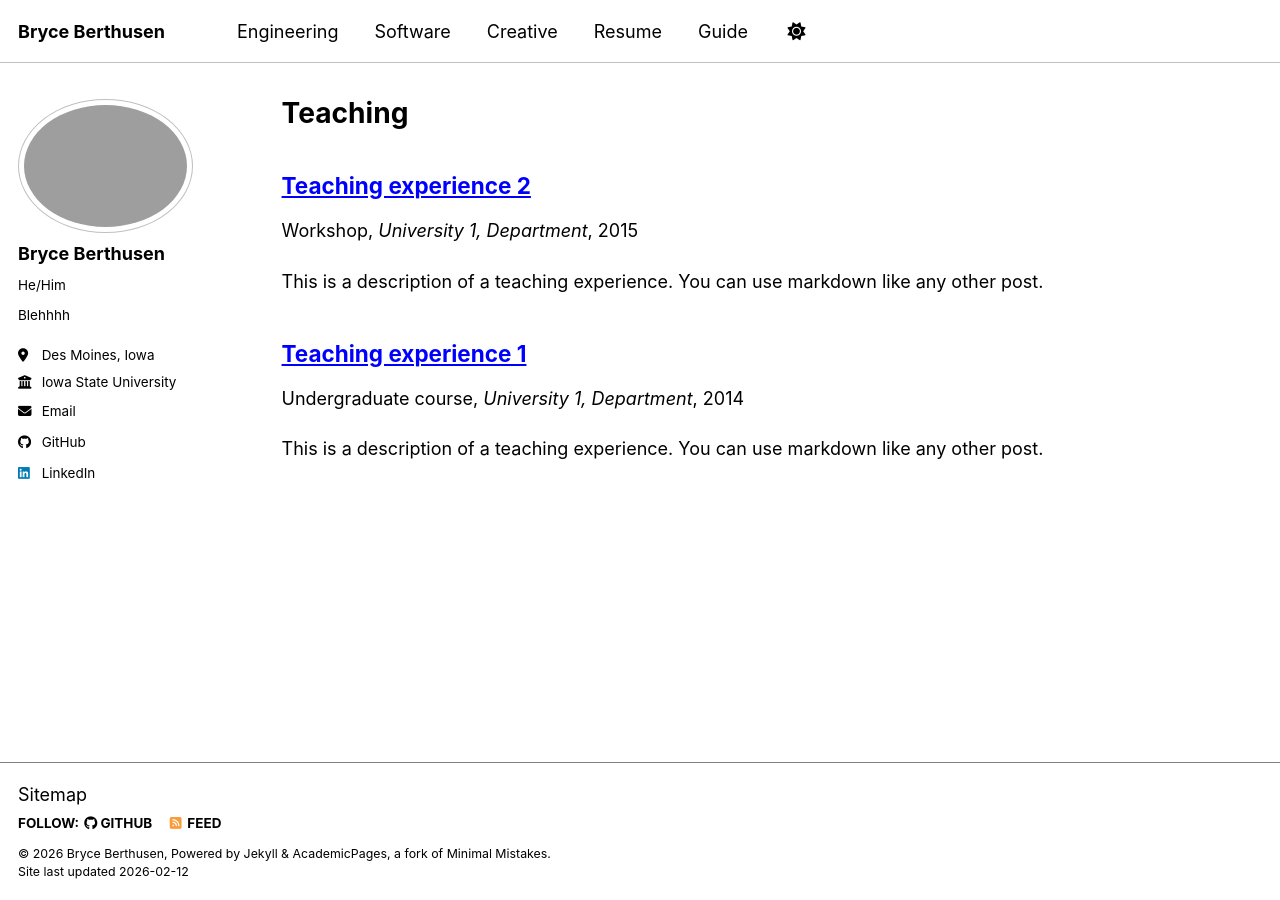
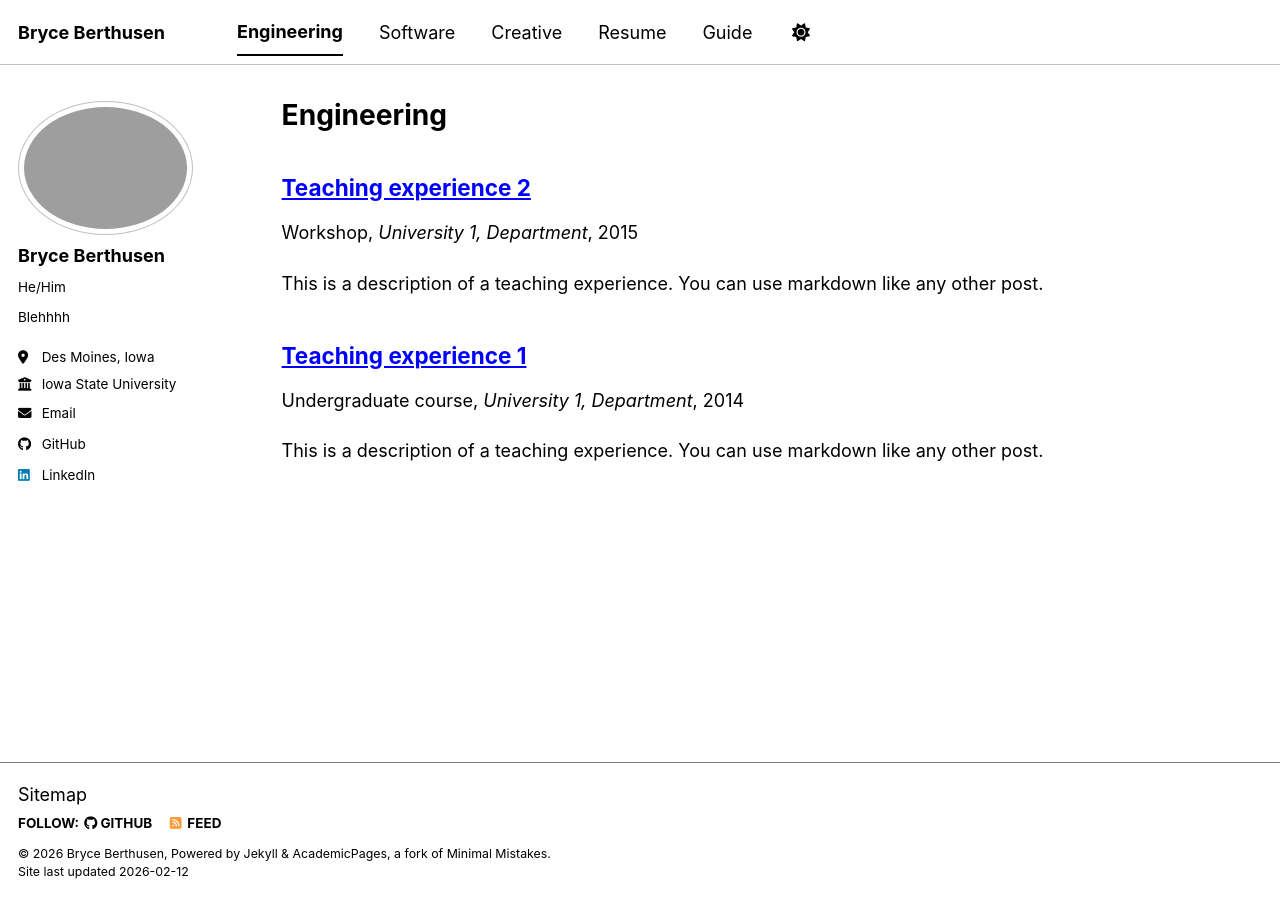
Before and after one commit to bnberthusen/bnberthusen.github.io, a Jekyll site: the page built from _pages/teaching.html, in a window 1280 px wide. Built offline with Jekyll 4.4.1, drawn with Linux system fonts in a browser that asks for light colours; a script bundle is joined from its source files by our own code; library files that are not in the unit come from our copies.

Commit message:
Update teaching.html

```diff
--- a/_pages/teaching.html
+++ b/_pages/teaching.html
@@ -1,7 +1,7 @@
 ---
 layout: archive
-title: "Teaching"
-permalink: /teaching/
+title: "Engineering"
+permalink: /Engineering/
 author_profile: true
 ---
 
```
